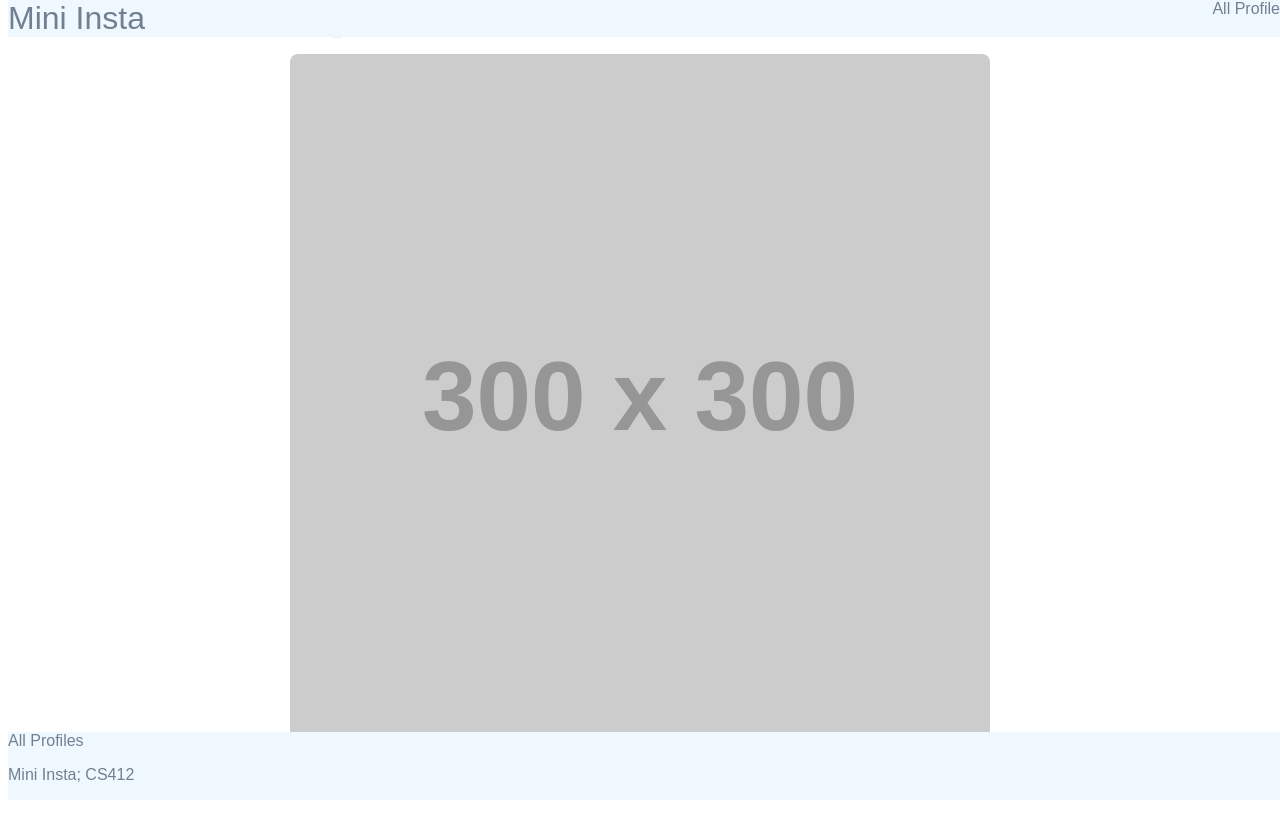
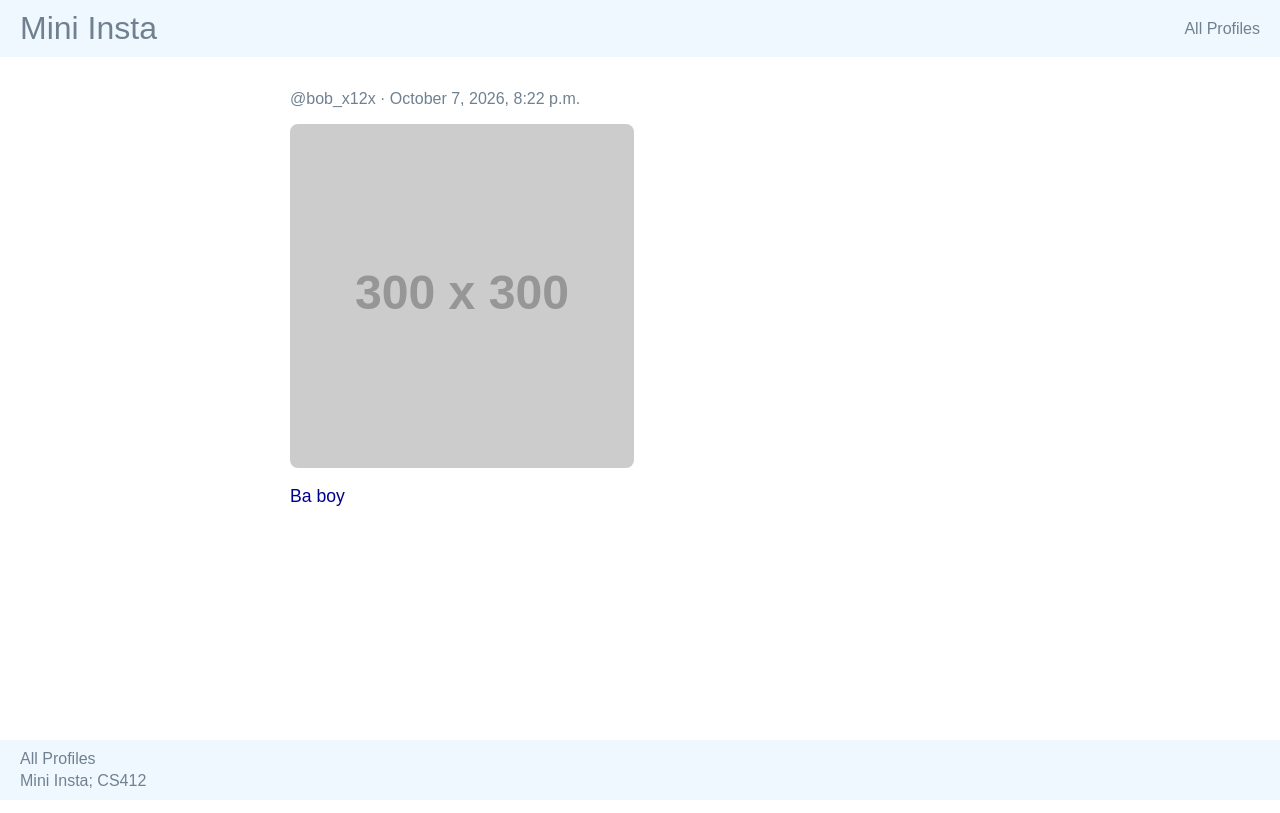
Before and after one commit to ATruong24/CS412, a Django app: page /cs412/mini_insta/post/7 in a window 1280 px wide. Run offline with Django 5.2, Linux system fonts and the light colour scheme; data comes from the database, SQL or seed files in the repository; grey boxes labelled with a size stand in for pictures from a placeholder-image service; some libraries are stand-ins or nearby versions.

Commit message:
Changed CSS

```diff
--- a/static/styles.css
+++ b/static/styles.css
@@ -1,7 +1,10 @@
 body {
     background-color: #fff;
     color: slategray;
-    font-family: arial;
+    font-family: Arial, Helvetica, sans-serif;
+    margin: 0;
+    padding-top: 70px;
+    padding-bottom: 80px;
 }
 
 h1,h2,h3,h4,h5{
@@ -73,24 +76,31 @@
 }
 
 header {
-    width: 100%;
-    display: grid;
-    grid-template-columns: 1fr 1fr;
-    background:aliceblue;
     position: fixed;
-    top: 0px;
+    top: 0;
+    left: 0;
+    right: 0;
     z-index: 999;
-    /* padding-right: 50px auto; */
+    display: flex;
+    justify-content: space-between;
+    align-items: center;
+    padding: 10px 20px;
+    background: aliceblue;
 }
 
 footer {
-    width: 100%;
-    background:aliceblue;
     position: fixed;
-    bottom: 0px;
+    bottom: 0;
+    left: 0;
+    right: 0;
+    z-index: 999;
+    padding: 10px 20px;
+    background: aliceblue;
 }
 
-
+footer p {
+    margin: 4px 0 0;
+}
 
 div.wrapper h1 {
     text-align: center;
@@ -282,8 +292,16 @@
     gap: 12px;
 }
 
+.post-photos {
+    display: grid;
+    grid-template-columns: repeat(auto-fill, minmax(250px, 1fr));
+    gap: 12px;
+}
+
 .post-photos img {
     width: 100%;
+    aspect-ratio: 1 / 1;
+    object-fit: cover;
     border-radius: 8px;
 }
 
```
